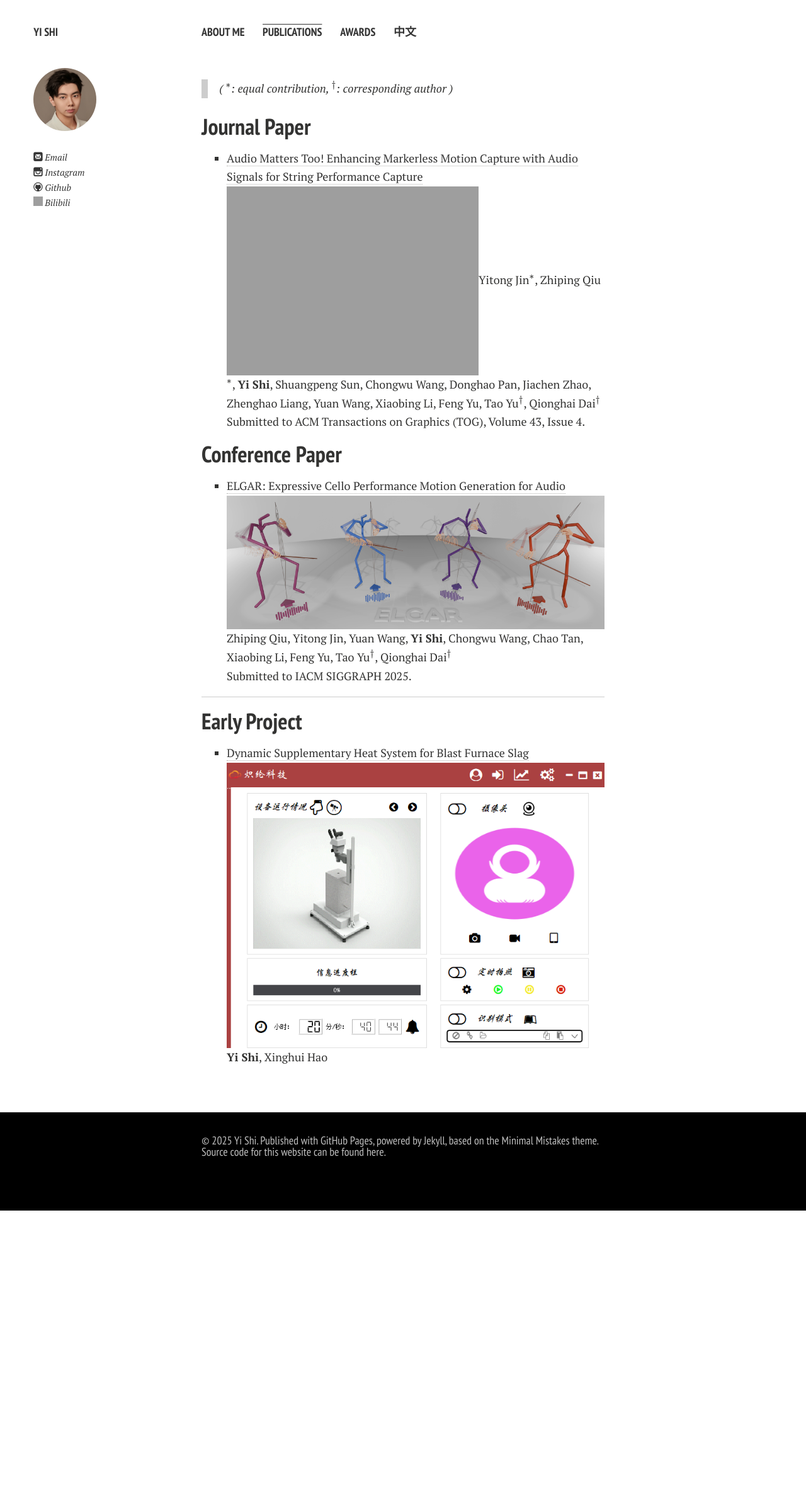
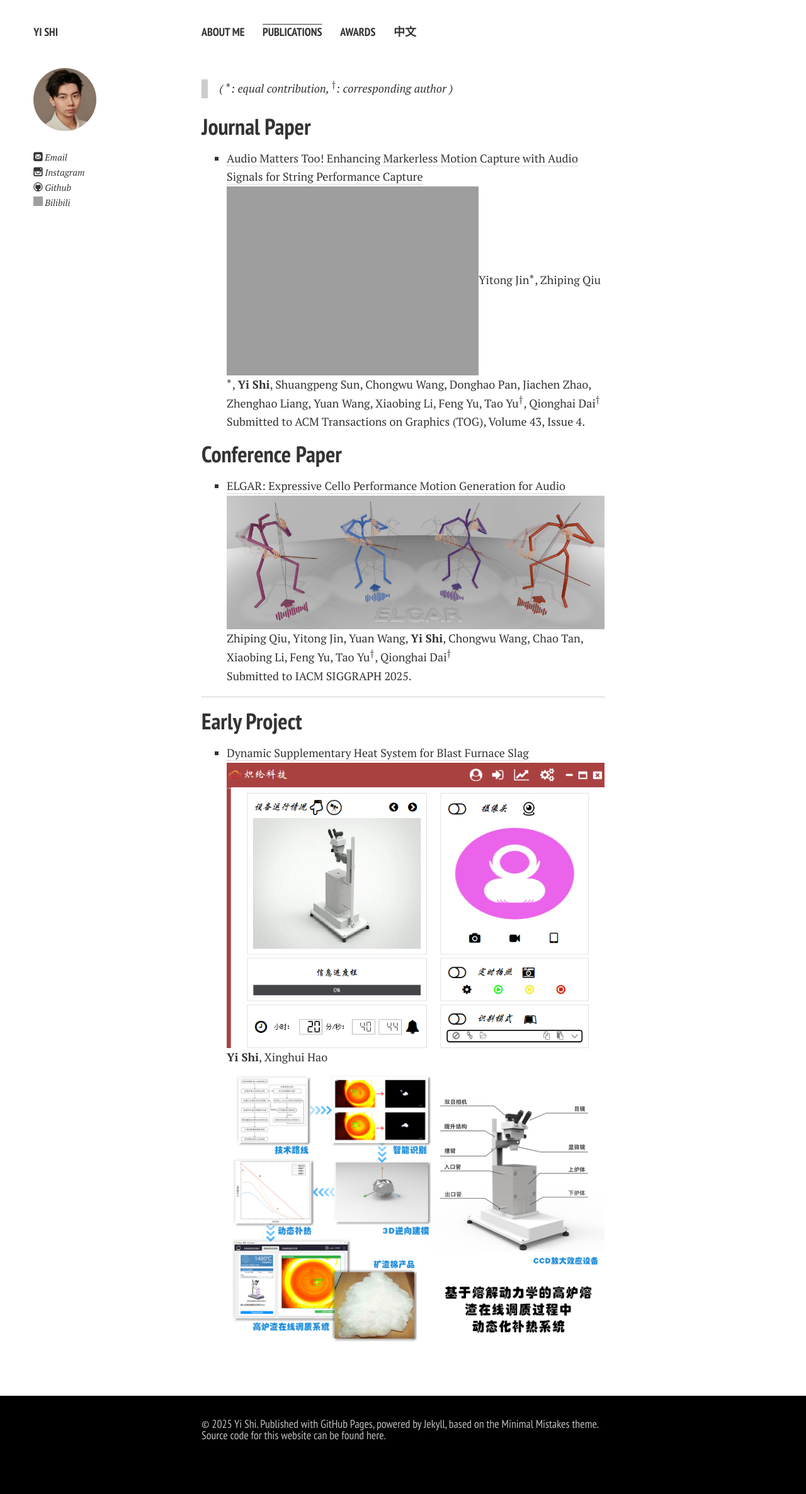
Before and after one commit to shiyi099/Billion.github.io, a Jekyll site: the page built from publications.md, in a window 1280 px wide. Shown: the whole page at 63% size. Built offline with Jekyll 4.4.1, drawn with Linux system fonts in a browser that asks for light colours; nearby versions of some CDN libraries; comment, search, counter and statistics services are not loaded; a style sheet for code colours, icons or effects is not loaded; before the commit the page ends 1922 px from its top, so only the background shows below that; grey boxes are pictures that could not be loaded.

Commit message:
Update publications.md

```diff
--- a/publications.md
+++ b/publications.md
@@ -18,4 +18,4 @@ title: Publications
 
 ## Early Project
 
-- [Dynamic Supplementary Heat System for Blast Furnace Slag](https://newstest.ncst.edu.cn/col/1393558054724/2020/12/28/1609148866922.html)<br><img title="" src="https://shiyi099.github.io/Billion.github.io/images/publications/ChiLunTechnology.png" alt="" data-align="inline">**Yi Shi**, Xinghui Hao<br>
+- [Dynamic Supplementary Heat System for Blast Furnace Slag](https://newstest.ncst.edu.cn/col/1393558054724/2020/12/28/1609148866922.html)<br><img title="" src="https://shiyi099.github.io/Billion.github.io/images/publications/ChiLunTechnology.png" alt="" data-align="inline">**Yi Shi**, Xinghui Hao<br><img title="" src="https://shiyi099.github.io/Billion.github.io/images/publications/ChiLunTechnologyTeaser.jpg" alt="" data-align="inline">
```
